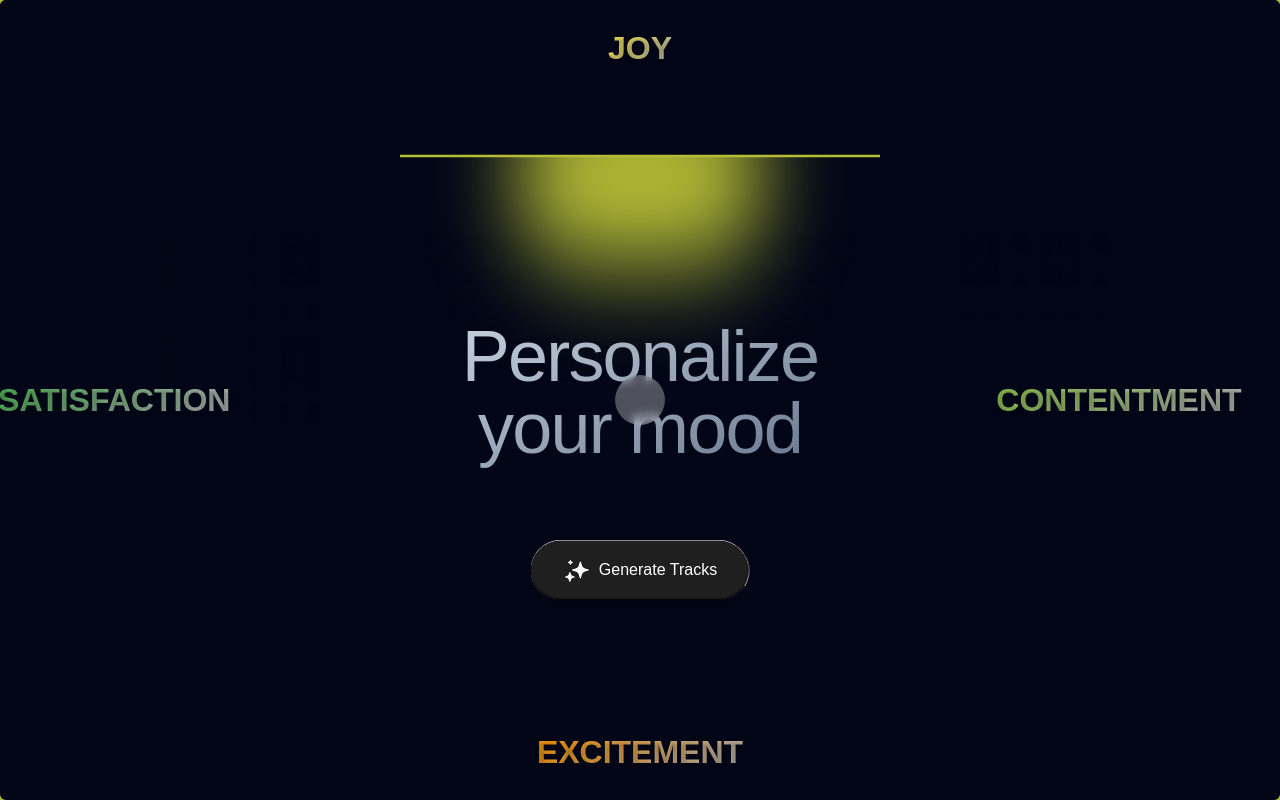
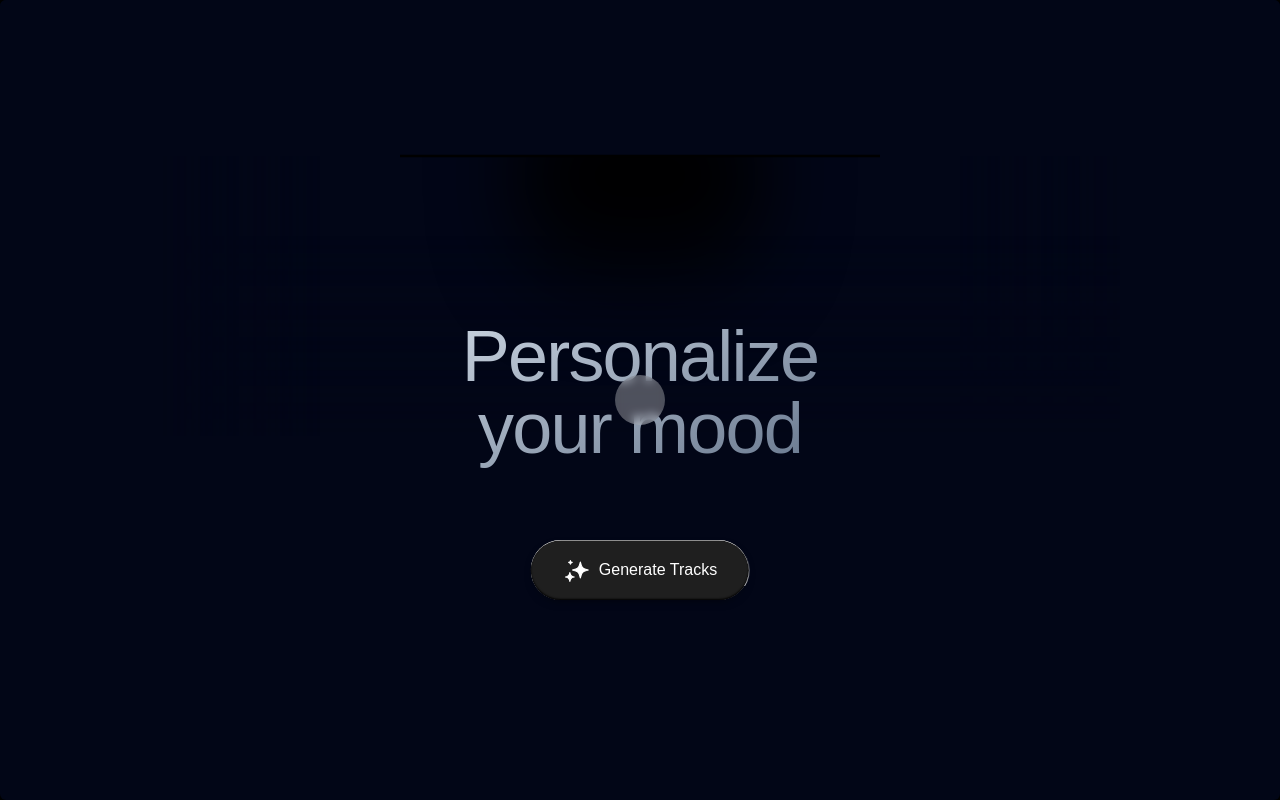
Before and after one commit to Boroshilov03/MelodyMind, a Next.js app: page /custom in a window 1280 px wide. Built offline with nearby package versions, Linux system fonts and the light colour scheme.

Commit message:
connect bot -> emote select

```diff
--- a/src/app/custom/page.js
+++ b/src/app/custom/page.js
@@ -31,6 +31,18 @@ const Page = () => {
   const [isDragging, setIsDragging] = useState(false);
   const [offset, setOffset] = useState({ x: 0, y: 0 }); // To store offset when dragging
   const containerRef = useRef(null);
+  const [topEmotionsData, setTopEmotionsData] = useState({});
+
+  useEffect(() => {
+    // Parse the URL to extract pageData
+    const params = new URLSearchParams(window.location.search);
+    const pageData = params.get('pageData');
+
+    if (pageData) {
+      // Parse the JSON data from the URL
+      setTopEmotionsData(JSON.parse(decodeURIComponent(pageData)));
+    }
+  }, []);
 
   const topEmotions = {
     "joy": "#FFEB3B",
@@ -40,8 +52,8 @@ const Page = () => {
   };
 
   // Extract keys and colors
-  const moodLabels = Object.keys(topEmotions);
-  const colors = Object.values(topEmotions);
+  const moodLabels = Object.keys(topEmotionsData);
+  const colors = Object.values(topEmotionsData);
 
   // Define positions for the mood labels
   const positions = [
@@ -267,6 +279,6 @@ const Page = () => {
       </div>
     </div>
   );
-}
+};
 
 export default Page;
--- a/src/components/Messages.js
+++ b/src/components/Messages.js
@@ -135,6 +135,7 @@ export default function Messages() {
     }, {});
 
     console.log("Top 4 Emotions with Colors:", topEmotionsWithColors);
+    window.location.href = `/custom?pageData=${encodeURIComponent(JSON.stringify(topEmotionsWithColors))}`;
   };
 
   const mockMessages = [
--- a/src/components/ui/apple-cards-carousel.jsx
+++ b/src/components/ui/apple-cards-carousel.jsx
@@ -166,8 +166,8 @@ export const Card = ({
     // Prevent default behavior to avoid interfering with the link redirection
     event.stopPropagation();
 
-    // Open the card (if needed for your design)
-    setOpen(true);
+    // // Open the card (if needed for your design)
+    // setOpen(true);
   };
 
   const handleClose = () => {
```
